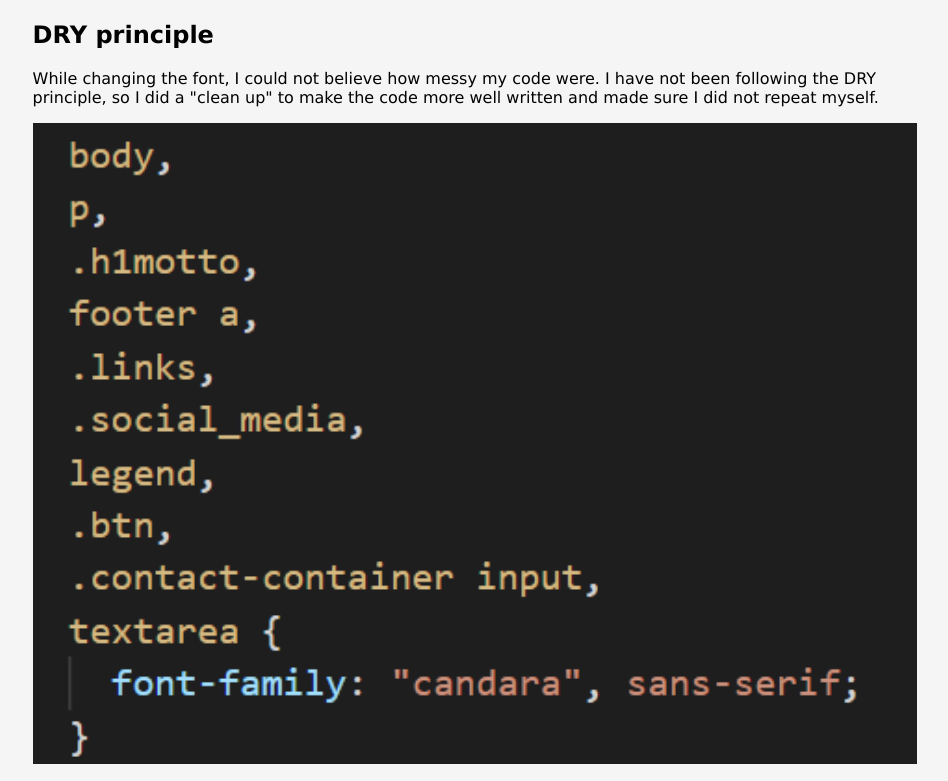
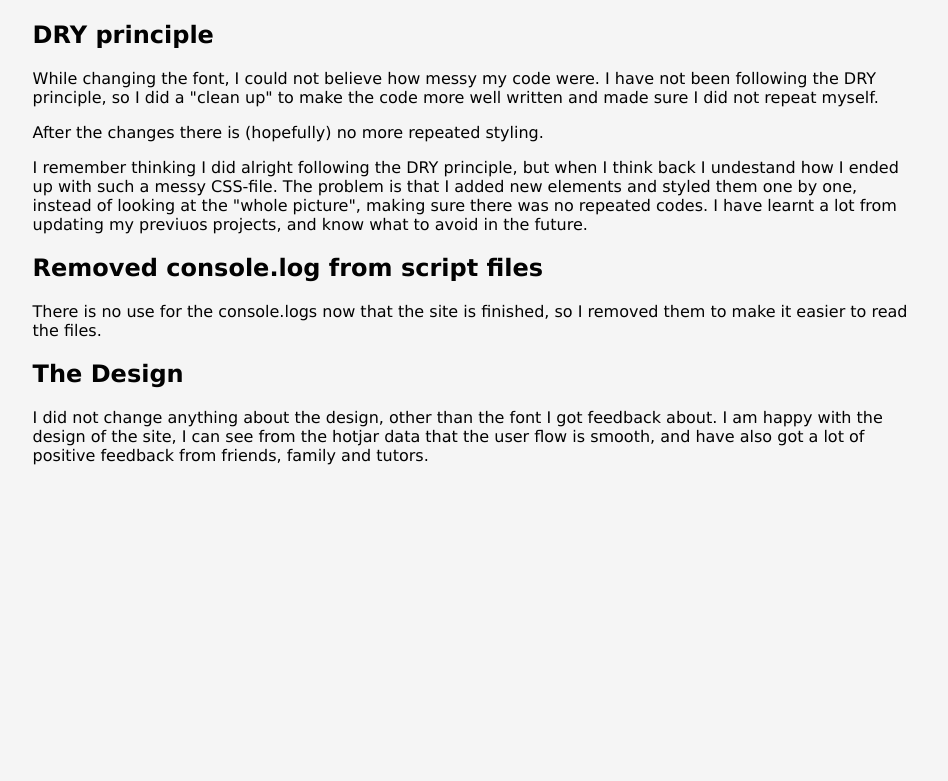
Before and after one commit to kirikvi/Portfolio, a plain HTML site: page rainydaysreport.html in a window 1280 px wide. Shown: the part 650-1431 px from the top of the page, without its empty margins (165-1113 px from the left). After the commit the page ends 1131 px from the top, so only its background shows below. Drawn offline with Linux system fonts and the light colour scheme; a web font is replaced by a local one.

Commit message:
removed unnecessary content

```diff
--- a/rainydaysreport.html
+++ b/rainydaysreport.html
@@ -42,7 +42,6 @@
 
         <h2>DRY principle</h2>
         <p>While changing the font, I could not believe how messy my code were. I have not been following the DRY principle, so I did a "clean up" to make the code more well written and made sure I did not repeat myself.</p>
-        <img src="/images/font-styling.png" alt="css styling">
         <p>After the changes there is (hopefully) no more repeated styling.</p>
         <p>I remember thinking I did alright following the DRY principle, but when I think back I undestand how
             I ended up with such a messy CSS-file. The problem is that I added new elements and styled them one by one, instead of looking at the "whole picture", making
```
Also changed, not shown: css/styles.css (line endings or trailing spaces).
